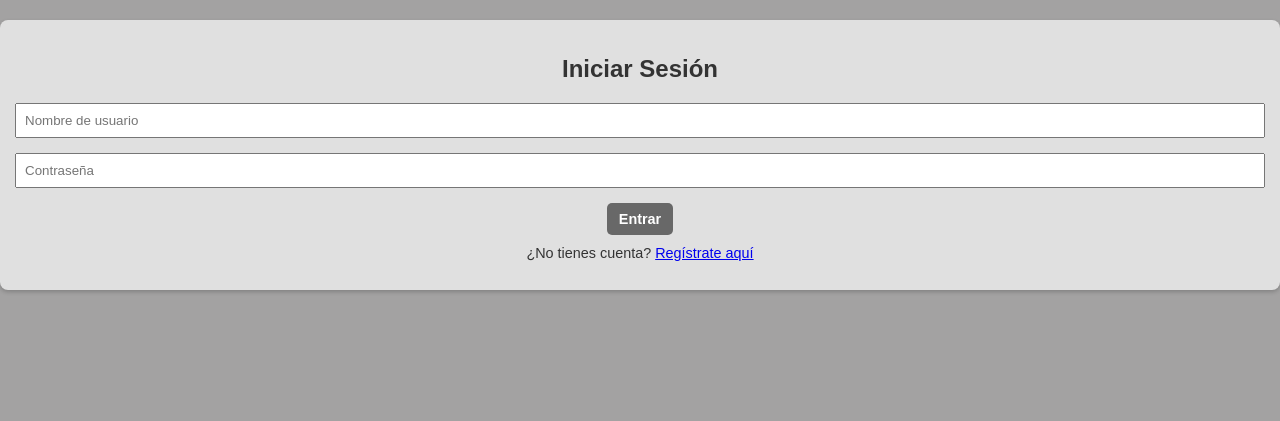
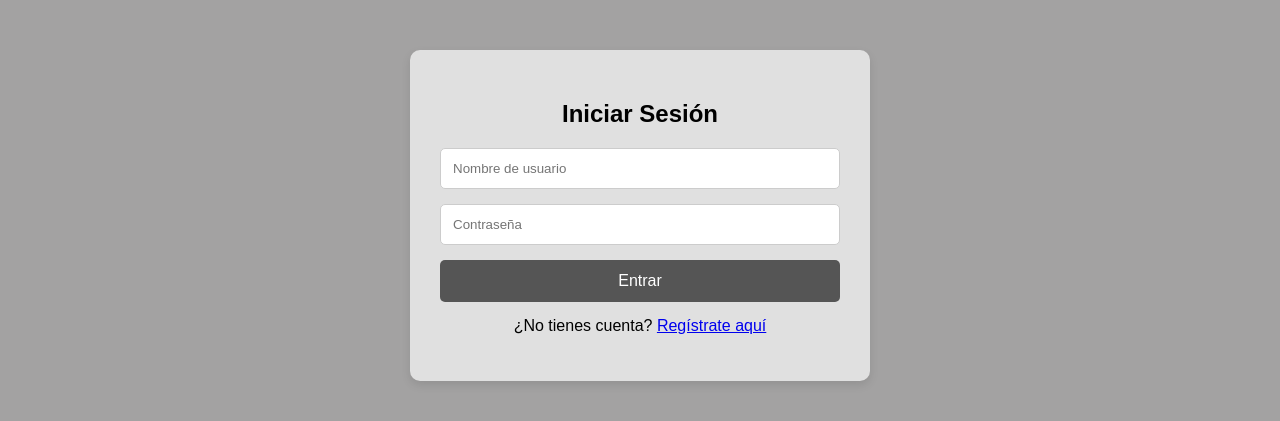
Before and after one commit to ricardosanchez24/flask, a Flask app: page /login in a window 1280 px wide. Shown: the part 68-489 px from the top of the page. Run offline with Flask 3, Linux system fonts and the light colour scheme.

Commit message:
se agregaron mensaje flash para el login, se agg paginas para el manejo de errores 404 y 500 y se agg la redireccion del usuario al login cuando expira su token o si intenta ingresar sin un token

```diff
--- a/simple to do/app.py
+++ b/simple to do/app.py
@@ -1,8 +1,9 @@
 # Importa los módulos necesarios de la biblioteca Flask
-from flask import Flask, render_template, url_for, redirect, request, jsonify, make_response
+from flask import Flask, render_template, url_for, redirect, request, jsonify, make_response, flash
 from flask_sqlalchemy import SQLAlchemy
 from werkzeug.security import generate_password_hash, check_password_hash
 from flask_jwt_extended import JWTManager, create_access_token, jwt_required, get_jwt_identity, set_access_cookies, unset_jwt_cookies
+from sqlalchemy.exc import IntegrityError
 
 # 1. Inicialización de la Aplicación
 app = Flask(__name__)
@@ -45,8 +46,12 @@ def formulario_backend():
         nueva_tarea = request.form.get('tarea')
         if nueva_tarea:
             nueva_tarea_db = Tarea(contenido=nueva_tarea, id_usuario=usuario_actual)
-            db.session.add(nueva_tarea_db)
-            db.session.commit()
+            try:
+                db.session.add(nueva_tarea_db)
+                db.session.commit()
+            except IntegrityError:
+                db.session.rollback()
+                return "Error al agregar la tarea. Inténtalo de nuevo."
 
         return redirect(url_for('formulario_backend'))
 
@@ -85,9 +90,17 @@ def registro_usuario():
         if nombre and contraseña:
             contraseña_encriptada = generate_password_hash(contraseña)
             nuevo_usuario_db = Usuario(nombre=nombre, contraseña=contraseña_encriptada)
-            db.session.add(nuevo_usuario_db)
-            db.session.commit()
+            try:
+                db.session.add(nuevo_usuario_db)
+                db.session.commit()
+            except IntegrityError: #error de integridad de datos (por corrupcion,inconsistencia,duplicacion)
+                db.session.rollback()
+                return "El nombre de usuario ya existe. Por favor, elige otro."
+            except Exception as e: #error general
+                db.session.rollback()
+                return f"Error al registrar el usuario: {str(e)}"
 
+        flash('Registro exitoso. Por favor, inicia sesión.')
         return redirect(url_for('login_usuario'))
 
     return render_template('registro.html')
@@ -108,7 +121,8 @@ def login_usuario():
             set_access_cookies(respuesta, token_acceso)
             return respuesta
         else:
-            return "Credenciales inválidas. Inténtalo de nuevo."
+            flash('Nombre de usuario o contraseña incorrectos. Inténtalo de nuevo.')
+            return redirect(url_for('login_usuario'))
 
     return render_template('login.html')
 
@@ -118,6 +132,24 @@ def logout_usuario():
     unset_jwt_cookies(respuesta)
     return respuesta
 
+@app.errorhandler(404)
+def pagina_no_encontrada(e):
+    return render_template('404.html'), 404
+
+@app.errorhandler(500)
+def error_interno_del_servidor(e):
+    return render_template('500.html'), 500
+
+@jwt.expired_token_loader # Cuando el token ha expirado
+def token_expirado(jwt_header, jwt_payload):
+    # Redirigir al login si la sesión caducó
+    return redirect(url_for('login_usuario'))
+
+@jwt.unauthorized_loader # Cuando no hay token presente
+def sin_token(razon):
+    # Si intenta entrar sin cookie, mandarlo al login
+    return redirect(url_for('login_usuario'))
+
 if __name__ == '__main__':
     with app.app_context():
          #db.drop_all()
--- a/simple to do/static/css/style.css
+++ b/simple to do/static/css/style.css
@@ -148,3 +148,91 @@ header {
         width: 100%;
     }
 }
+
+/* =========================================
+   ESTILOS ESPECÍFICOS PARA LOGIN Y REGISTRO
+   ========================================= */
+
+.tarjeta-auth {
+    background-color: #e0e0e0;
+
+    /* CONTROL DE TAMAÑO Y POSICIÓN */
+    max-width: 400px;       /* Ancho máximo fijo para que no se estire en PC */
+    width: 90%;             /* En celular ocupará el 90% de la pantalla */
+    margin: 50px auto;      /* 'auto' a los lados es lo que lo CENTRA en la pantalla */
+
+    /* ESTÉTICA */
+    padding: 30px;
+    border-radius: 10px;
+    text-align: center;
+    box-shadow: 0 4px 10px rgba(0,0,0,0.1); /* Sombra suave */
+}
+
+/* Inputs dentro del login/registro */
+.tarjeta-auth input[type="text"],
+.tarjeta-auth input[type="password"] {
+    width: 100%;            /* Ocupa todo el ancho de la tarjeta (400px max) */
+    padding: 12px;          /* Más espacio interno para que se vea moderno */
+    margin-bottom: 15px;    /* Separación entre inputs */
+    border: 1px solid #ccc;
+    border-radius: 5px;
+    box-sizing: border-box; /* Evita que el padding rompa el diseño */
+}
+
+/* Botón del login/registro */
+.tarjeta-auth button {
+    width: 100%;            /* Botón ancho completo */
+    padding: 12px;
+    background-color: #555555;
+    color: white;
+    border: none;
+    border-radius: 5px;
+    font-size: 16px;
+    cursor: pointer;
+}
+
+.tarjeta-auth button:hover {
+    background-color: #333;
+}
+
+/* =========================================
+   ESTILOS PARA MENSAJES DE ERROR
+   ========================================= */
+
+.h1_500{
+    text-align: center;
+    margin-top: 50px;
+    font-size: 48px;
+    color: #d9534f;
+}
+.h1_404{
+    text-align: center;
+    margin-top: 50px;
+    font-size: 48px;
+    color: #e69b32;
+}
+
+/* =========================================
+   ESTILOS PARA MENSAJES FLASH (ALERTAS)
+   ========================================= */
+.alerta {
+    padding: 10px;
+    margin-bottom: 15px;
+    border-radius: 5px;
+    font-size: 0.9em;
+    font-weight: bold;
+}
+
+/* Estilo para errores (categoría "error") */
+.alerta-error {
+    background-color: #f8d7da;
+    color: #721c24;
+    border: 1px solid #f5c6cb;
+}
+
+/* Estilo para éxito (categoría "exito") */
+.alerta-exito {
+    background-color: #d4edda;
+    color: #155724;
+    border: 1px solid #c3e6cb;
+}
--- a/simple to do/templates/login.html
+++ b/simple to do/templates/login.html
@@ -1,21 +1,25 @@
 {% extends './base.html' %}
 
 {% block body %}
-<div class="contemedor-tarjeta">
-    <div class="tarea-fila-card" style="display: block; text-align: center;">
+    <div class="tarjeta-auth">
         <h2>Iniciar Sesión</h2>
-        <form action="{{ url_for('login_usuario') }}" method="post" style="display: flex; flex-direction: column; gap: 15px;">
 
-            <input type="text" name="nombre" placeholder="Nombre de usuario" required style="padding: 8px;">
-            <input type="password" name="contraseña" placeholder="Contraseña" required style="padding: 8px;">
+        {% with messages = get_flashed_messages(with_categories = True) %}
+        {% if messages %}
+            {% for category, message in messages %}
+                <div class="alerta alerta-{{ category }}">{{ message }}</div>
+            {% endfor %}
+        {% endif %}
+        {% endwith %}
 
-            <div class="botones" style="justify-content: center;">
-                <button type="submit">Entrar</button>
-            </div>
+        <form action="{{ url_for('login_usuario') }}" method="post">
+            <input type="text" name="nombre" placeholder="Nombre de usuario" required>
+            <input type="password" name="contraseña" placeholder="Contraseña" required>
+
+            <button type="submit">Entrar</button>
         </form>
-        <p style="margin-top: 10px; font-size: 0.9em;">
+        <p style="margin-top: 15px;">
             ¿No tienes cuenta? <a href="{{ url_for('registro_usuario') }}">Regístrate aquí</a>
         </p>
     </div>
-</div>
 {% endblock %}
```
Also changed, not shown: simple to do/templates/404.html (added, +11 -0 lines), simple to do/templates/500.html (added, +11 -0 lines), simple to do/templates/registro.html (+6 -11 lines).
